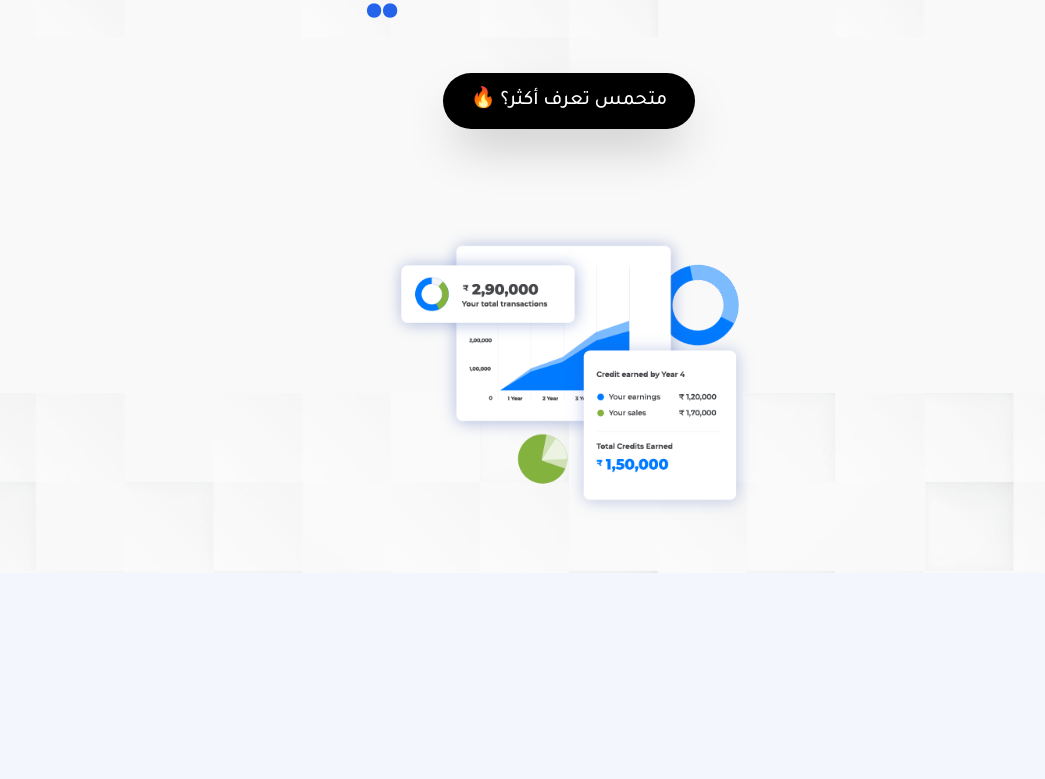
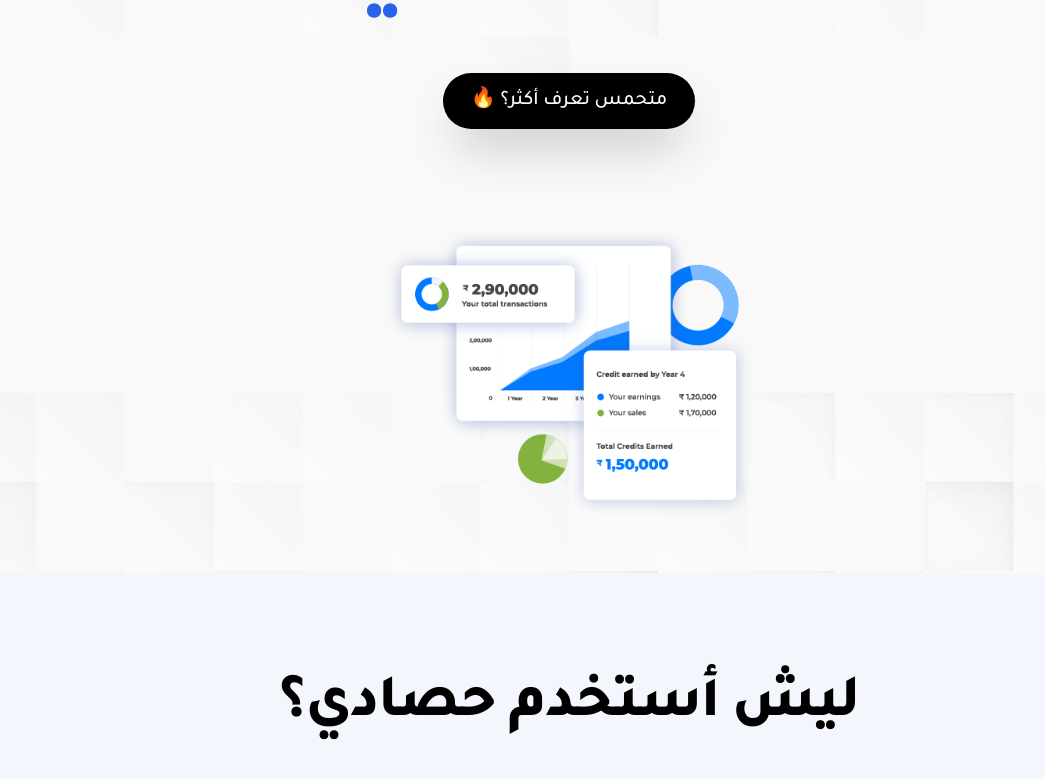
Before and after one commit to HassanAlabdulal/Hasady, a Next.js app: page / in a window 1280 px wide. Shown: the part 407-1186 px from the top of the page, without its empty margins (71-1116 px from the left). Before the commit the page ends 980 px from the top, so only its background shows below. Built offline with nearby package versions, Linux system fonts and the light colour scheme.

Commit message:
enhance: refactor the structure of the homepage

```diff
--- a/app/page.tsx
+++ b/app/page.tsx
@@ -1,34 +1,13 @@
 "use client";
 
-import { Button } from "@/components/ui/button";
-import { Player } from "@lottiefiles/react-lottie-player";
+import Homepage from "@/components/homepage";
+import Learnmore from "@/components/learnmore";
 
 export default function Home() {
   return (
-    <main className="min-h-screen w-full background">
-      <div className=" flex flex-col items-center justify-center pt-48 max-sm:pt-40">
-        <div>
-          <h1 className="text-black md:text-8xl font-extrabold md:leading-tight leading-normal tracking-tight text-4xl text-center ">
-            الأمان المالي بدءًا <br />
-            <span className="text-primary ">من حصادي</span>
-          </h1>
-        </div>
-        <div className="mt-12">
-          <Button className="inline-flex items-center justify-center md:px-7 md:py-7 md:text-xl px-5 py-5 text-lg  shadow-2xl bg-black text-white hover:bg-neutral-800 rounded-full">
-            متحمس تعرف أكثر؟ 🔥
-          </Button>
-        </div>
-        <div className="mt-11">
-          <Player
-            src="/assets/animations/homepage.json"
-            background="transparent"
-            speed={0.9}
-            className="md:w-[400px] md:h-[400px] w-[350px] h-[350px]"
-            loop
-            autoplay
-          />
-        </div>
-      </div>
-    </main>
+    <section>
+      <Homepage />
+      <Learnmore />
+    </section>
   );
 }
--- /dev/null
+++ b/components/homepage.tsx
@@ -0,0 +1,34 @@
+"use client";
+
+import { Button } from "@/components/ui/button";
+import { Player } from "@lottiefiles/react-lottie-player";
+
+export default function Homepage() {
+  return (
+    <main className="min-h-screen w-full background">
+      <div className=" flex flex-col items-center justify-center pt-48 max-sm:pt-40">
+        <div>
+          <h1 className="text-black md:text-8xl font-extrabold md:leading-tight leading-normal tracking-tight text-4xl text-center ">
+            الأمان المالي بدءًا <br />
+            <span className="text-primary ">من حصادي</span>
+          </h1>
+        </div>
+        <div className="mt-12">
+          <Button className="inline-flex items-center justify-center md:px-7 md:py-7 md:text-xl px-5 py-5 text-lg  shadow-2xl bg-black text-white hover:bg-neutral-800 rounded-full">
+            متحمس تعرف أكثر؟ 🔥
+          </Button>
+        </div>
+        <div className="mt-11">
+          <Player
+            src="/assets/animations/homepage.json"
+            background="transparent"
+            speed={0.9}
+            className="md:w-[400px] md:h-[400px] w-[350px] h-[350px]"
+            loop
+            autoplay
+          />
+        </div>
+      </div>
+    </main>
+  );
+}
--- /dev/null
+++ b/components/learnmore.tsx
@@ -0,0 +1,19 @@
+export default function Learnmore() {
+  return (
+    <main
+      id="learnmore"
+      className="flex items-start justify-center min-h-screen"
+    >
+      <section className="pt-24">
+        <div>
+          <h1
+            className="text-black md:text-6xl font-extrabold md:leading-tight
+      leading-normal tracking-tight text-3 text-center"
+          >
+            ليش أستخدم حصادي؟
+          </h1>
+        </div>
+      </section>
+    </main>
+  );
+}
```
